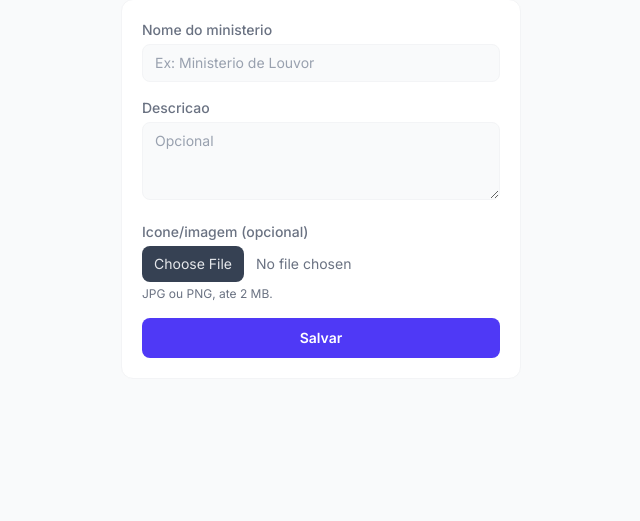
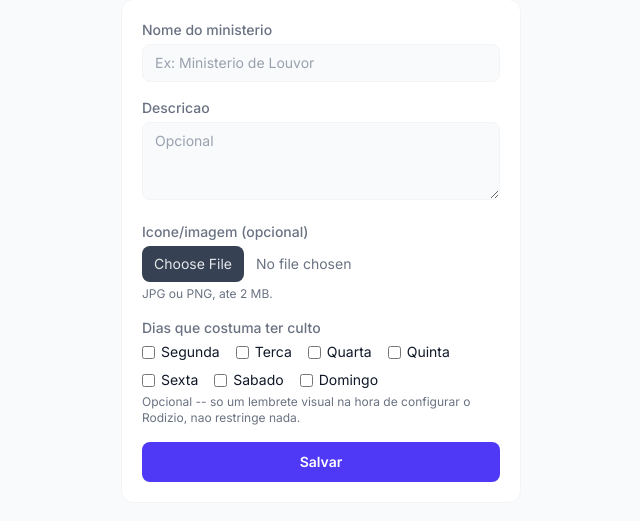
Before and after one commit to swerdne/Swerdne_Piba, a Flask app: page /ministerio/comunidade/1/nova in a window 1280 px wide. Shown: the part 182-703 px from the top of the page, without its empty margins (319-959 px from the left). Run offline with Flask 3, Linux system fonts and the light colour scheme; a user stored in the database is signed in; tables that the repository leaves empty hold one stand-in row (values such as "Sample post"); some libraries are stand-ins or nearby versions.

Commit message:
Adiciona "dias de culto" no Ministerio, destacado ao configurar o Rodizio
Novo campo opcional dias_culto no Ministerio (tela de criar/editar) --
so um lembrete visual: os dias marcados aparecem com uma estrela na hora
de escolher os "Dias da semana" de um Rodizio, sem restringir a escolha.

Co-Authored-By: Claude Sonnet 5 <noreply@anthropic.com>

```diff
--- a/app/ministerio/forms.py
+++ b/app/ministerio/forms.py
@@ -1,13 +1,29 @@
 """Formularios Flask-WTF do modulo ministerio."""
 from flask_wtf import FlaskForm
 from flask_wtf.file import FileField, FileAllowed, FileSize
-from wtforms import StringField, TextAreaField, SubmitField
+from wtforms import StringField, TextAreaField, SubmitField, SelectMultipleField
 from wtforms.validators import DataRequired, Length, Optional
+from wtforms.widgets import ListWidget, CheckboxInput
+
+# Mesma convencao de app/plantao/forms.py::DIAS_SEMANA_CHOICES (0=segunda..
+# 6=domingo) -- duplicado aqui em vez de importado pra nao inverter a
+# dependencia natural entre os modulos (ministerio e mais "de baixo" que
+# plantao, que referencia ministerio_id).
+DIAS_SEMANA_CHOICES = [
+    (0, "Segunda"), (1, "Terca"), (2, "Quarta"), (3, "Quinta"),
+    (4, "Sexta"), (5, "Sabado"), (6, "Domingo"),
+]
 
 
 class MinisterioForm(FlaskForm):
     nome = StringField("Nome do ministerio", validators=[DataRequired(), Length(max=120)])
     descricao = TextAreaField("Descricao", validators=[Optional(), Length(max=2000)])
+    # So um lembrete visual mostrado depois na tela de configurar o Rodizio
+    # (ver Ministerio.dias_culto_efetivos) -- nunca obrigatorio.
+    dias_culto = SelectMultipleField(
+        "Dias que costuma ter culto", choices=DIAS_SEMANA_CHOICES, coerce=int, validators=[Optional()],
+        widget=ListWidget(prefix_label=False), option_widget=CheckboxInput(),
+    )
     imagem = FileField(
         "Icone/imagem (opcional)",
         validators=[
--- a/app/ministerio/routes.py
+++ b/app/ministerio/routes.py
@@ -123,6 +123,10 @@ def nova(comunidade_id):
             descricao=(form.descricao.data or "").strip() or None,
             imagem=imagem,
         )
+        ministerio.dias_culto = (
+            ",".join(str(d) for d in sorted(form.dias_culto.data)) if form.dias_culto.data else None
+        )
+        db.session.commit()
         flash(f'Ministerio "{ministerio.nome}" criado!', "success")
         return redirect(url_for("ministerio.detalhe", ministerio_id=ministerio.id))
 
@@ -285,9 +289,17 @@ def editar(ministerio_id):
     ministerio = _ministerio_do_usuario_ou_404(ministerio_id)
     form = MinisterioForm(nome=ministerio.nome, descricao=ministerio.descricao)
 
+    if request.method == "GET":
+        # SelectMultipleField nao entende a coluna CSV crua -- mesmo padrao
+        # de plantao.routes.editar com dias_semana.
+        form.dias_culto.data = ministerio.dias_culto_efetivos
+
     if form.validate_on_submit():
         ministerio.nome = form.nome.data.strip()
         ministerio.descricao = (form.descricao.data or "").strip() or None
+        ministerio.dias_culto = (
+            ",".join(str(d) for d in sorted(form.dias_culto.data)) if form.dias_culto.data else None
+        )
 
         if form.imagem.data:
             logo_antiga = ministerio.imagem
--- a/app/templates/ministerio/nova.html
+++ b/app/templates/ministerio/nova.html
@@ -56,6 +56,20 @@
                 {% endfor %}
             </div>
 
+            <div>
+                {{ form.dias_culto.label(class_=tema.text_secondary ~ " block text-sm font-medium mb-1") }}
+                <div class="flex flex-wrap gap-x-4 gap-y-2">
+                    {% for subfield in form.dias_culto %}
+                    <label class="flex items-center gap-1.5 text-sm {{ tema.text_primary }}">
+                        {{ subfield }} {{ subfield.label.text }}
+                    </label>
+                    {% endfor %}
+                </div>
+                <p class="text-xs {{ tema.text_secondary }} mt-1">
+                    Opcional -- so um lembrete visual na hora de configurar o Rodizio, nao restringe nada.
+                </p>
+            </div>
+
             {{ form.submit(class_=tema.accent_bg ~ " " ~ tema.accent_bg_hover ~ " w-full text-white text-sm font-semibold py-2.5 rounded-lg transition") }}
         </form>
     </main>
```
Also changed, not shown: app/ministerio/models.py (+18 -0 lines), app/templates/ministerio/editar.html (+14 -0 lines), app/templates/plantao/editar.html (+6 -1 lines), app/templates/plantao/nova.html (+6 -1 lines), migrations/versions/14d5bbf8719b_adiciona_dias_culto_ao_ministerio.py (added, +26 -0 lines), tests/test_ministerio.py (+32 -0 lines), tests/test_plantao.py (+21 -0 lines).
